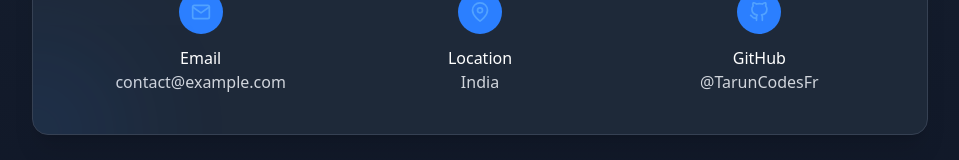
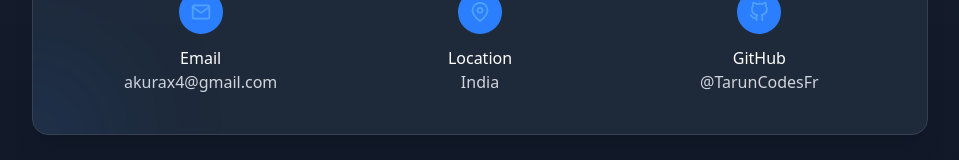
Before and after one commit to TarunCodesFr/taruncodes-portfolio, a React (Vite) app: page / in a window 1280 px wide. Shown: the part 2309-2469 px from the top of the page, without its empty margins (160-1119 px from the left). Built offline with nearby package versions, Linux system fonts and the light colour scheme.

Commit message:
updated email

```diff
--- a/src/components/ContactSection.jsx
+++ b/src/components/ContactSection.jsx
@@ -180,7 +180,7 @@ export default function ContactSection() {
               </div>
               <h3 className="text-white font-medium">Email</h3>
               <a href="mailto:contact@example.com" className="text-gray-300 hover:text-blue-400 transition-colors">
-                contact@example.com
+                akurax4@gmail.com
               </a>
             </div>
             <div className="flex flex-col items-center text-center">
```
